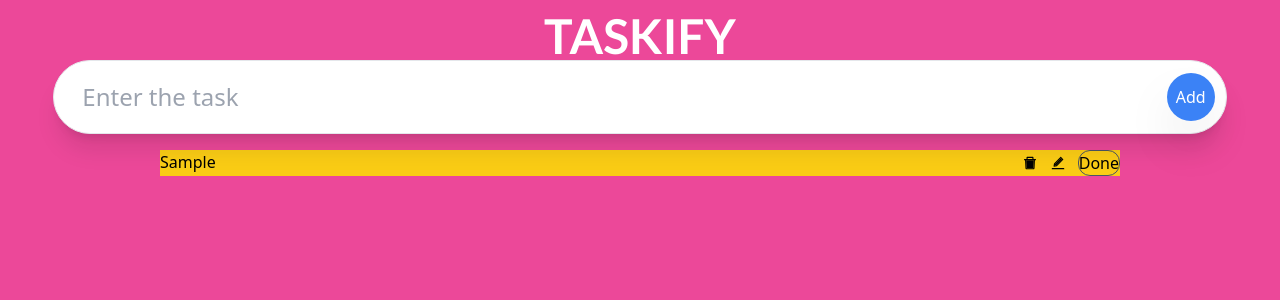
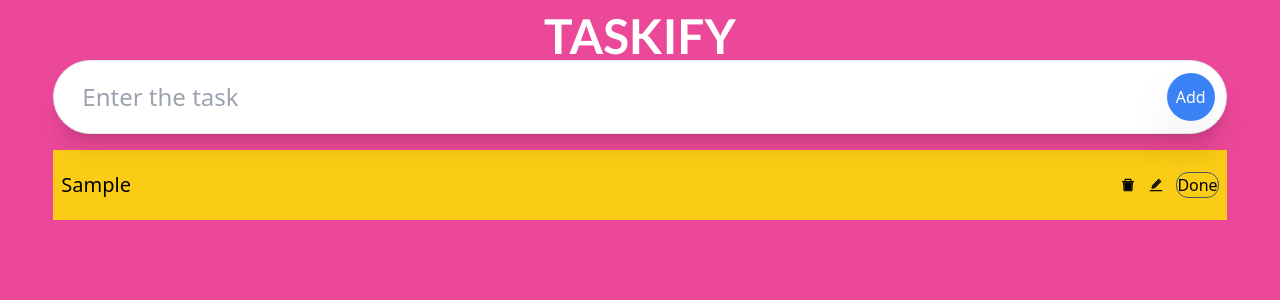
Before and after one commit to leonardommascarenhas/GiovannaPomodoroNotes, a React (Vite) app: page / in a window 1280 px wide. Both pictures are taken after typing "Sample" into the empty fields and a click on the button "Add". Shown: the top 300 px of the page. Built offline with nearby package versions, Linux system fonts and the light colour scheme.

Commit message:
second commit

```diff
--- a/src/components/TodoBlock.tsx
+++ b/src/components/TodoBlock.tsx
@@ -26,12 +26,12 @@ function TodoBlock({ todo, todos, setTodos }: Props) {
     : "bg-yellow-400";
 
   return (
-    <form onSubmit={(e) => e.preventDefault()}>
-      <div
+    <form
       key={todo.id}
-        className={`${todoClassName} flex justify-between`}
+      onSubmit={(e) => e.preventDefault()}
+      className={`min-h-[70px] px-2 ${todoClassName} flex justify-between items-center`}
     >
-        <h1>{todo.todo}</h1>
+      <h1 className="text-xl">{todo.todo}</h1>
       <div className="flex gap-3">
         <button>
           <AiTwotoneDelete onClick={() => handleDelete(todo.id)} />
@@ -46,7 +46,6 @@ function TodoBlock({ todo, todos, setTodos }: Props) {
           Done
         </button>
       </div>
-      </div>
     </form>
   );
 }
--- a/src/components/TodoList.tsx
+++ b/src/components/TodoList.tsx
@@ -9,7 +9,7 @@ interface Props {
 
 const TodoList = ({ todos, setTodos }: Props) => {
   return (
-    <section className=" w-9/12  mt-4 grid grid-cols-1  gap-3">
+    <section className=" w-11/12  mt-4 grid grid-cols-1  gap-3">
       {todos.map((todo) => (
         <TodoBlock
           todo={todo}
```
Lines whose indentation alone changed are shown as unchanged.
